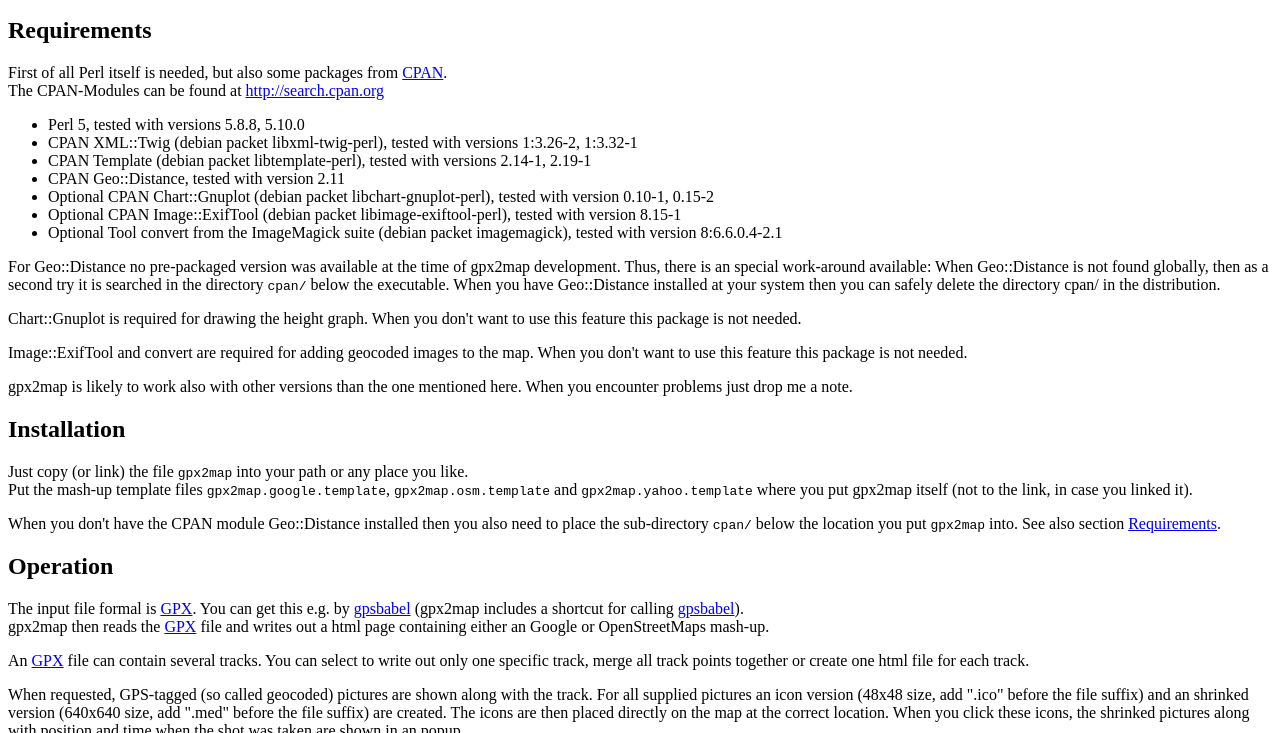
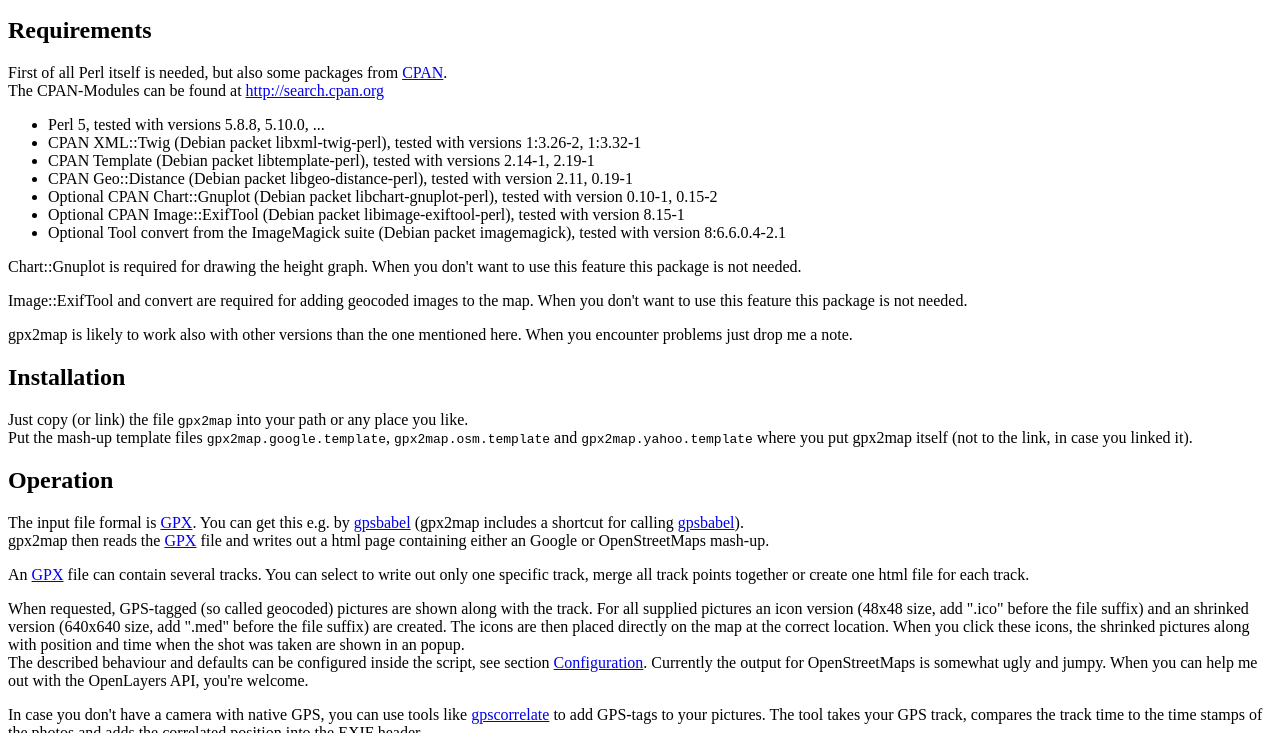
Before and after one commit to sd2k9/gpx2map, a plain HTML site: page gpx2map.html in a window 1280 px wide. Shown: the part 717-1450 px from the top of the page. Drawn offline with Linux system fonts and the light colour scheme.

Commit message:
No local Geo::Distance anymore, always use system installation
Debian packet: libgeo-distance-perl

```diff
--- a/gpx2map.html
+++ b/gpx2map.html
@@ -88,22 +88,15 @@ The CPAN-Modules can be found at <a href="http://search.cpan.org">http://search.
 </p>
 
 <ul>
-  <li>Perl 5, tested with versions 5.8.8, 5.10.0</li>
-  <li>CPAN XML::Twig (debian packet libxml-twig-perl), tested with versions 1:3.26-2, 1:3.32-1</li>
-  <li>CPAN Template (debian packet libtemplate-perl), tested with versions 2.14-1, 2.19-1</li>
-  <li>CPAN Geo::Distance, tested with version 2.11</li>
-  <li>Optional CPAN Chart::Gnuplot (debian packet libchart-gnuplot-perl), tested with version 0.10-1, 0.15-2</li>
-  <li>Optional CPAN Image::ExifTool (debian packet libimage-exiftool-perl), tested with version 8.15-1</li>
-  <li>Optional Tool convert from the ImageMagick suite (debian packet imagemagick), tested with version 8:6.6.0.4-2.1</li>
+  <li>Perl 5, tested with versions 5.8.8, 5.10.0, ...</li>
+  <li>CPAN XML::Twig (Debian packet libxml-twig-perl), tested with versions 1:3.26-2, 1:3.32-1</li>
+  <li>CPAN Template (Debian packet libtemplate-perl), tested with versions 2.14-1, 2.19-1</li>
+  <li>CPAN Geo::Distance (Debian packet libgeo-distance-perl), tested with version 2.11, 0.19-1</li>
+  <li>Optional CPAN Chart::Gnuplot (Debian packet libchart-gnuplot-perl), tested with version 0.10-1, 0.15-2</li>
+  <li>Optional CPAN Image::ExifTool (Debian packet libimage-exiftool-perl), tested with version 8.15-1</li>
+  <li>Optional Tool convert from the ImageMagick suite (Debian packet imagemagick), tested with version 8:6.6.0.4-2.1</li>
 
 </ul>
-
-<p>For Geo::Distance no pre-packaged version was available at the time of
-gpx2map development. Thus, there is an special work-around available: When
- Geo::Distance is not found globally, then as a second try it
-is searched in the directory <code>cpan/</code> below the executable.
-When you have Geo::Distance installed at your system then you can safely
-delete the directory cpan/ in the distribution.</p>
 
 <p>Chart::Gnuplot is required for drawing the height graph. When you don't
 want to use this feature this package is not needed.</p>
@@ -122,11 +115,6 @@ drop me a note.</p>
 Put the mash-up template files <code>gpx2map.google.template</code>,
  <code>gpx2map.osm.template</code> and <code>gpx2map.yahoo.template</code>
 where you put gpx2map itself (not to the link, in case you linked it).
-</p>
-
-<p>When you don't have the CPAN module Geo::Distance installed then
-you also need to place the sub-directory <code>cpan/</code> below
-the location you put <code>gpx2map</code> into. See also section <a href="#req">Requirements</a>.
 </p>
 
 
```
Also changed, not shown: 1 other file.
